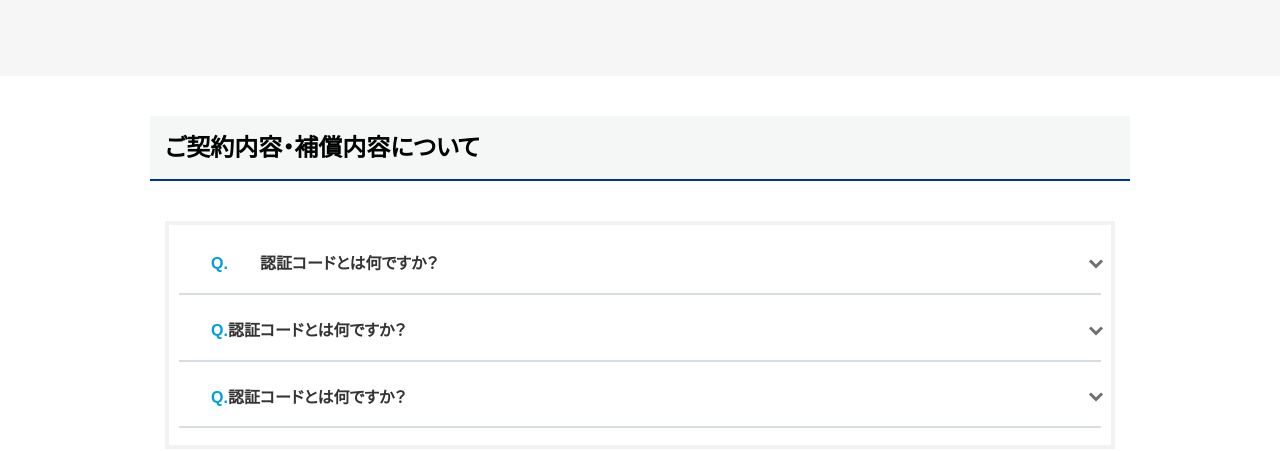
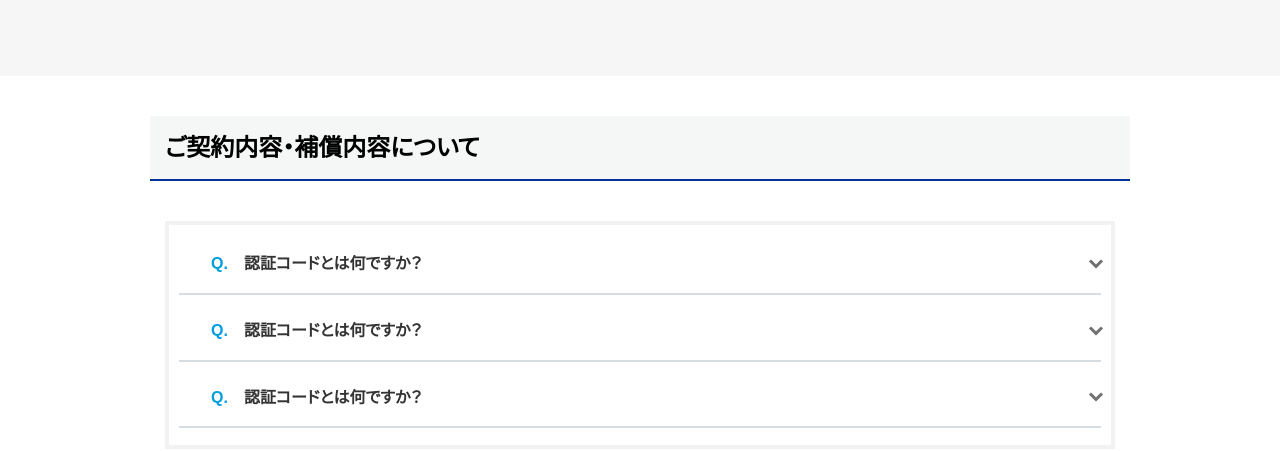
Before and after one commit to JPFurusawa/reccomended-environment, a plain HTML site: page faq.html in a window 1280 px wide. Shown: the part 524-975 px from the top of the page. Drawn offline with Linux system fonts and the light colour scheme.

Commit message:
updated￥

```diff
--- a/-/stylesheet2.css
+++ b/-/stylesheet2.css
@@ -678,6 +678,7 @@ h3 {
 .accordion-details summary::before {
     content: 'Q.';
     color: #009ee0;
+    padding-right: 1rem;
 }
 .accordion-details p::before {
     content: 'A.';
@@ -704,12 +705,26 @@ h3 {
     position: relative;
     padding: 1em 2em;
     color: #333333;
-        font-weight: 600;
+    /* font-weight: 600; */
     cursor: pointer;
+    font-size: 0.8125rem;
+    font-weight: bold;
 }
+@media only screen and (min-width: 768px){
+    .accordion-details summary, .accordion-details p {
+        font-size: 1rem;
+    }
+}
+
+
 .accordion-details summary .q {
 padding-left: 2rem;
+font-size: 0.8125rem;
+font-weight: bold;
 }
+
+
+
 .accordion-details summary::-webkit-details-marker {
     display: none;
 }
@@ -734,7 +749,7 @@ h3 {
     transform: translateY(-10px);
     opacity: 0;
     margin: 0;
-        padding: .3em 2em 1.5em;
+    padding: 1em 2em;
     color: #333333;
     transition: transform .5s, opacity .5s;
 }
@@ -743,6 +758,12 @@ h3 {
     transform: none;
     opacity: 1;
 }
+
+
+
+
+
+
 
 /* service center */
 
@@ -791,6 +812,9 @@ h3 {
 
 
 
+
+
+
 /* footer start */
 .footer_container {
 line-height: 1.8;
--- a/faq.html
+++ b/faq.html
@@ -54,7 +54,7 @@
             <div class="inner-wrap">
                 <div class="accordion-faq">
                     <details class="accordion-details">
-                        <summary><span class="q">認証コードとは何ですか？</span></summary>
+                        <summary>認証コードとは何ですか？</summary>
                         <p>認証コードとは、ご加入者さまがマイポータルにログインする際、ご本人さま確認用のコードです。ご登録いただいたメールアドレス宛に認証コードをご案内いたします。</p>
                     </details>
                     <details class="accordion-details">
```
Lines whose indentation alone changed are shown as unchanged.
